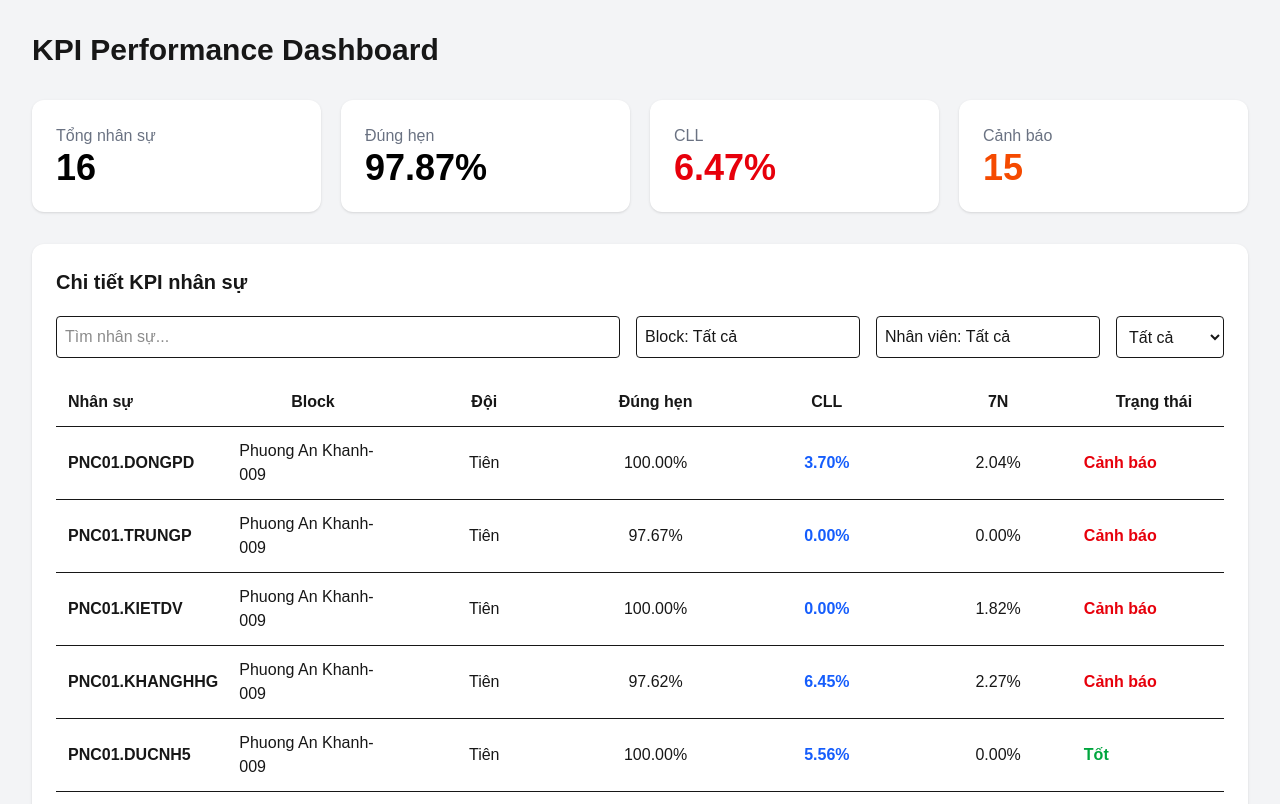
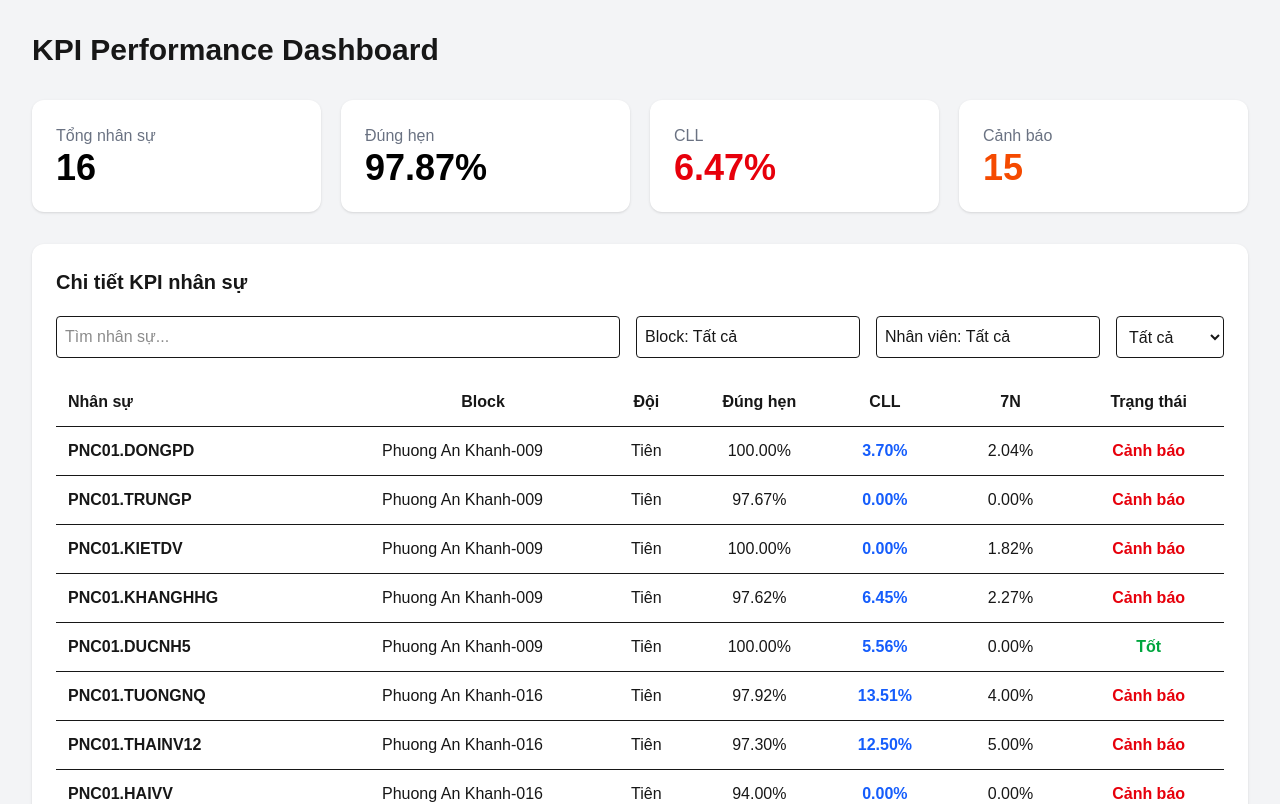
Before and after one commit to teamgpt321-collab/kpi-dashboard, a Next.js app: page / in a window 1280 px wide. Shown: the top 804 px of the page. Built offline with nearby package versions, Linux system fonts and the light colour scheme.

Commit message:
Fix status td alignment

```diff
--- a/app/page.tsx
+++ b/app/page.tsx
@@ -399,6 +399,16 @@ onChange={(e)=>setStatus(e.target.value)}
 
 <table className="w-full table-fixed">
 
+<colgroup>
+<col className="w-[25%]" />
+<col className="w-[18%]" />
+<col className="w-[8%]" />
+<col className="w-[10%]" />
+<col className="w-[10%]" />
+<col className="w-[10%]" />
+<col className="w-[12%]" />
+</colgroup>
+
 
 <thead>
 
@@ -491,7 +501,7 @@ setSelectedCLLEmployee(emp);
 </td>
 
 
-<td>
+<td className="w-[12%] text-center p-3">
 
 {
 emp.status === "Cảnh báo"
```
